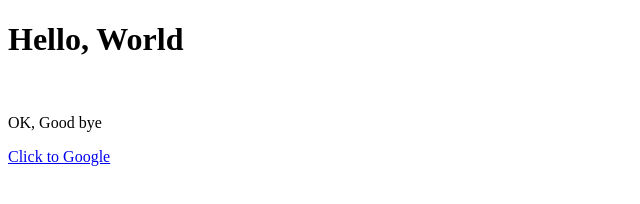
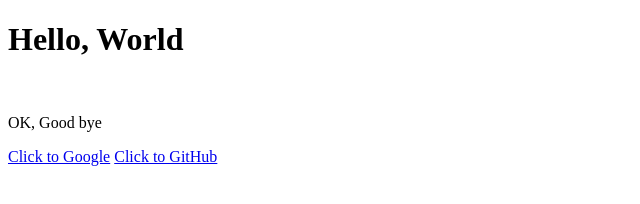
Before and after one commit to tratchapong/old-tratchapong.github.io, a plain HTML site: page test.html in a window 1280 px wide. Shown: the whole page, without its empty margins (0-640 px from the left). Drawn offline with Linux system fonts and the light colour scheme.

Commit message:
Update test.html

```diff
--- a/test.html
+++ b/test.html
@@ -8,5 +8,6 @@
   <br>
   <p>OK, Good bye</p>
   <a href='https://www.google.com'>Click to Google</a>
+  <a href='https://www.github.com'>Click to GitHub</a>
 </body>
 </html>
```
